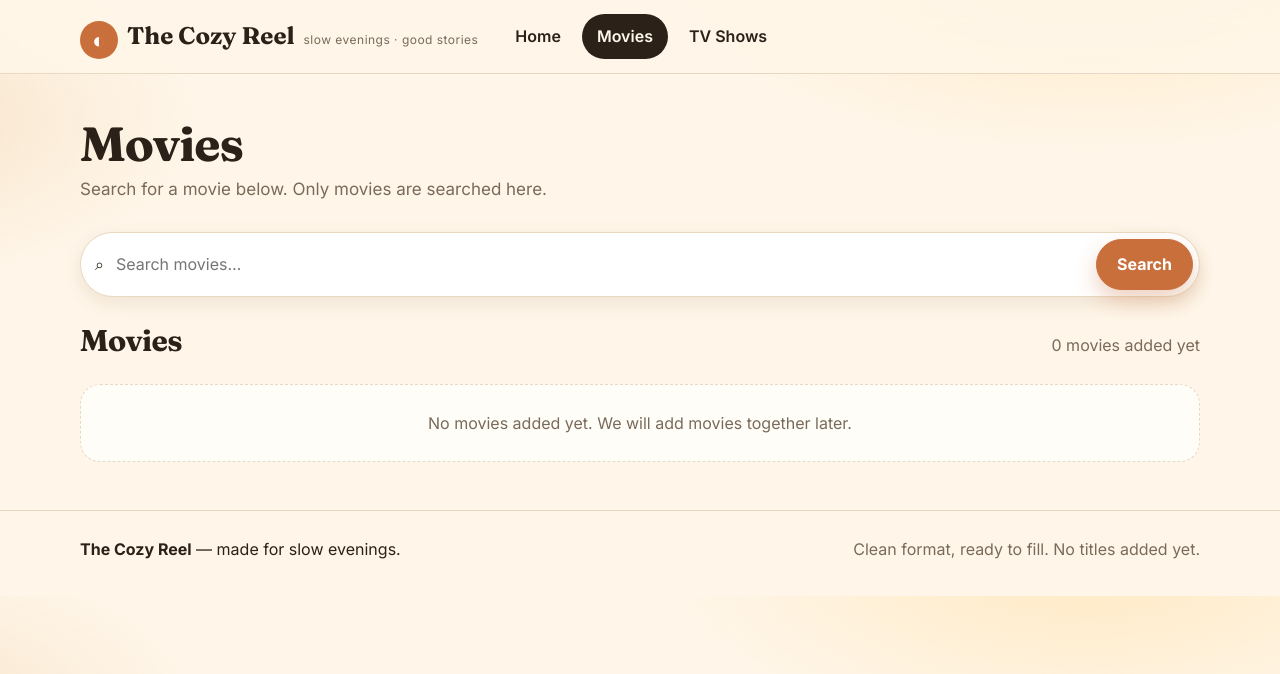
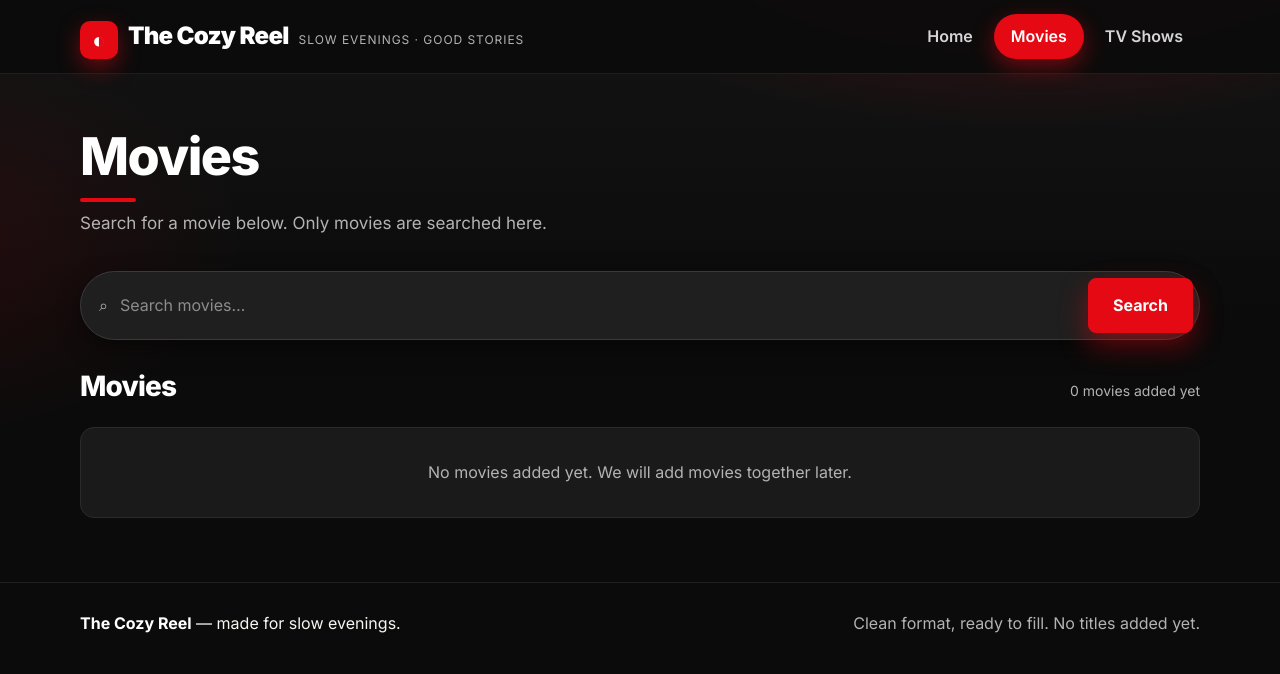
Before and after one commit to JeevanPadal/Cozy-site, a plain HTML site: page movies.html in a window 1280 px wide. Drawn offline with Linux system fonts and the light colour scheme.

Commit message:
Cozy Reel v6 — dark premium Netflix-like theme, same separate pages

```diff
--- a/movies.html
+++ b/movies.html
@@ -7,7 +7,7 @@
   <meta name="description" content="Search movies on The Cozy Reel. Only movies are searched here.">
   <link rel="preconnect" href="https://fonts.googleapis.com">
   <link rel="preconnect" href="https://fonts.gstatic.com" crossorigin>
-  <link href="https://fonts.googleapis.com/css2?family=Fraunces:opsz,wght@9..144,500;9..144,700&family=Inter:wght@400;500;600;700&display=swap" rel="stylesheet">
+  <link href="https://fonts.googleapis.com/css2?family=Inter:wght@400;500;600;700;800;900&display=swap" rel="stylesheet">
   <link rel="stylesheet" href="style.css">
 </head>
 <body>
--- a/style.css
+++ b/style.css
@@ -1,24 +1,26 @@
 /* ============================================================
-   THE COZY REEL — style.css  (v4 — separate spaces)
-   Same cozy palette: warm cream, toasted brown,
-   burnt orange, soft sage. Clean, simple, ready to fill.
+   THE COZY REEL — style.css  (v6 — dark, premium, Netflix-like)
+   Deep black, cinematic red, clean white type.
+   Same pages, same content — only the look changed.
    ============================================================ */
 
 :root {
-  --cream: #fff6e9;
-  --cream-2: #fdf0d5;
-  --card: #fffbf2;
-  --ink: #2b2118;
-  --muted: #7a6a5a;
-  --line: #e8d9c0;
-  --accent: #c96f3b;
-  --accent-dark: #a85427;
-  --accent-soft: #f3d9b8;
-  --sage: #8a9b7a;
-  --gold: #d9a441;
-  --shadow: 0 14px 34px rgba(84, 54, 24, 0.12);
-  --shadow-small: 0 6px 18px rgba(84, 54, 24, 0.10);
-  --radius: 20px;
+  --bg: #0b0b0b;
+  --bg-2: #141414;
+  --card: #1a1a1a;
+  --card-2: #1f1f1f;
+  --ink: #f5f5f1;
+  --muted: #b3b3b3;
+  --muted-2: #8c8c8c;
+  --line: #2b2b2b;
+  --line-2: #3a3a3a;
+  --accent: #e50914;
+  --accent-dark: #b00610;
+  --accent-glow: rgba(229, 9, 20, 0.45);
+  --gold: #e8c15a;
+  --shadow: 0 20px 50px rgba(0, 0, 0, 0.55);
+  --shadow-small: 0 8px 24px rgba(0, 0, 0, 0.45);
+  --radius: 14px;
 }
 
 * { box-sizing: border-box; }
@@ -29,14 +31,21 @@ body {
   font-family: "Inter", system-ui, -apple-system, "Segoe UI", sans-serif;
   color: var(--ink);
   background:
-    radial-gradient(700px 320px at 85% -40px, #ffe9c2 0%, transparent 60%),
-    radial-gradient(600px 300px at -10% 20%, #f7e3c8 0%, transparent 55%),
-    var(--cream);
+    radial-gradient(900px 420px at 80% -120px, rgba(229, 9, 20, 0.28) 0%, transparent 60%),
+    radial-gradient(700px 380px at -10% 30%, rgba(229, 9, 20, 0.12) 0%, transparent 55%),
+    linear-gradient(180deg, #141414 0%, var(--bg) 320px);
+  background-color: var(--bg);
   line-height: 1.55;
+  min-height: 100vh;
 }
 
 .wrap { width: min(1120px, calc(100% - 40px)); margin-inline: auto; }
-h1, h2, h3 { font-family: "Fraunces", Georgia, serif; line-height: 1.08; letter-spacing: -0.02em; }
+h1, h2, h3 {
+  font-family: "Inter", system-ui, sans-serif;
+  font-weight: 800;
+  line-height: 1.05;
+  letter-spacing: -0.03em;
+}
 a { color: inherit; }
 button { font: inherit; cursor: pointer; }
 .muted { color: var(--muted); }
@@ -44,69 +53,107 @@ button { font: inherit; cursor: pointer; }
 /* ---------- Top bar ---------- */
 .topbar {
   position: sticky; top: 0; z-index: 20;
-  background: rgba(255, 246, 233, 0.88);
-  backdrop-filter: blur(12px);
-  border-bottom: 1px solid var(--line);
+  background: rgba(11, 11, 11, 0.92);
+  backdrop-filter: blur(14px);
+  border-bottom: 1px solid rgba(255, 255, 255, 0.08);
 }
-.topbar-inner { display: flex; align-items: center; gap: 22px; flex-wrap: wrap; padding-block: 14px; }
-.logo { display: flex; align-items: baseline; gap: 9px; text-decoration: none; }
+.topbar-inner { display: flex; align-items: center; gap: 28px; flex-wrap: wrap; padding-block: 14px; }
+.logo { display: flex; align-items: baseline; gap: 10px; text-decoration: none; }
 .logo-mark {
   display: grid; place-items: center; width: 38px; height: 38px;
-  border-radius: 50%; background: var(--accent); color: #fff;
+  border-radius: 10px; background: var(--accent); color: #fff;
   font-size: 22px; transform: translateY(4px);
+  box-shadow: 0 8px 22px var(--accent-glow);
 }
-.logo-text { font-family: "Fraunces", Georgia, serif; font-weight: 700; font-size: 24px; }
-.logo-tag { font-size: 12px; color: var(--muted); letter-spacing: 0.04em; }
-.main-nav { display: flex; gap: 6px; flex-wrap: wrap; }
-.nav-btn { border: 1px solid transparent; background: transparent; color: var(--ink); padding: 9px 14px; border-radius: 999px; font-weight: 600; text-decoration: none; }
-.nav-btn:hover { background: var(--cream-2); }
-.nav-btn.active { background: var(--ink); color: #fff7ea; }
+.logo-text { font-family: "Inter", system-ui, sans-serif; font-weight: 900; font-size: 24px; letter-spacing: -0.03em; color: #fff; }
+.logo-tag { font-size: 12px; color: var(--muted); letter-spacing: 0.08em; text-transform: uppercase; }
+.main-nav { display: flex; gap: 4px; flex-wrap: wrap; margin-left: auto; }
+.nav-btn {
+  border: 1px solid transparent; background: transparent; color: #d6d6d6;
+  padding: 9px 16px; border-radius: 999px; font-weight: 600; text-decoration: none;
+  transition: color 0.15s ease, background 0.15s ease;
+}
+.nav-btn:hover { background: rgba(255, 255, 255, 0.08); color: #fff; }
+.nav-btn.active { background: var(--accent); color: #fff; box-shadow: 0 8px 22px var(--accent-glow); }
 
-/* ---------- Home (clean, no movie/show content) ---------- */
-.hero-home { max-width: 680px; padding-block: 64px 56px; }
-.eyebrow { display: inline-block; margin: 0 0 14px; padding: 7px 12px; border-radius: 999px; background: #fff; border: 1px solid var(--line); font-size: 13px; font-weight: 600; }
-.hero-home h1 { font-size: clamp(40px, 6vw, 64px); margin: 0 0 16px; }
-.hero-sub { font-size: 18px; color: #5d4f42; max-width: 52ch; }
-.hero-actions { display: flex; gap: 12px; flex-wrap: wrap; margin-top: 22px; }
+/* ---------- Home (welcoming page only) ---------- */
+.hero-home { max-width: 720px; padding-block: 84px 72px; }
+.eyebrow {
+  display: inline-block; margin: 0 0 18px; padding: 7px 13px; border-radius: 999px;
+  background: rgba(229, 9, 20, 0.14); border: 1px solid rgba(229, 9, 20, 0.45);
+  color: #ff8a90; font-size: 12px; font-weight: 700; letter-spacing: 0.12em; text-transform: uppercase;
+}
+.hero-home h1 { font-size: clamp(48px, 7vw, 84px); margin: 0 0 20px; color: #fff; }
+.hero-home h1::after {
+  content: ""; display: block; width: 72px; height: 5px; margin-top: 22px;
+  border-radius: 999px; background: var(--accent);
+}
+.hero-sub { font-size: 19px; color: #c9c9c9; max-width: 56ch; }
+.hero-actions { display: flex; gap: 12px; flex-wrap: wrap; margin-top: 28px; }
 
-.btn { border: 1px solid var(--ink); border-radius: 999px; padding: 12px 20px; font-weight: 700; background: #fff; text-decoration: none; display: inline-block; transition: transform 0.15s ease, box-shadow 0.15s ease; }
+.btn {
+  border: 1px solid rgba(255, 255, 255, 0.25); border-radius: 8px;
+  padding: 14px 24px; font-weight: 700; background: transparent; color: #fff;
+  text-decoration: none; display: inline-block;
+  transition: transform 0.15s ease, box-shadow 0.15s ease, background 0.15s ease;
+}
 .btn:hover { transform: translateY(-2px); }
-.btn-primary { background: var(--accent); border-color: var(--accent); color: #fff; box-shadow: 0 10px 22px rgba(201, 111, 59, 0.32); }
-.btn-primary:hover { background: var(--accent-dark); }
-.btn-ghost { background: #fffdf8; }
+.btn-primary {
+  background: var(--accent); border-color: var(--accent); color: #fff;
+  box-shadow: 0 12px 28px var(--accent-glow);
+}
+.btn-primary:hover { background: #f6121d; }
+.btn-ghost { background: rgba(255, 255, 255, 0.06); }
+.btn-ghost:hover { background: rgba(255, 255, 255, 0.12); }
 
 /* ---------- Movies / TV Shows pages ---------- */
-.page-head { padding-block: 44px 8px; }
-.page-head h2 { font-size: clamp(34px, 5vw, 48px); margin: 0 0 6px; }
-.page-head p { margin: 0; font-size: 17px; }
+.page-head { padding-block: 56px 8px; }
+.page-head h2 { font-size: clamp(36px, 5vw, 52px); margin: 0 0 8px; color: #fff; }
+.page-head h2::after {
+  content: ""; display: block; width: 56px; height: 4px; margin-top: 14px;
+  border-radius: 999px; background: var(--accent);
+}
+.page-head p { margin: 0; font-size: 17px; color: var(--muted); }
 
 .big-search {
   display: flex; align-items: center; gap: 10px; flex-wrap: wrap;
-  margin-top: 22px; padding: 6px 6px 6px 14px;
-  background: #fff; border: 1px solid var(--line); border-radius: 999px;
+  margin-top: 26px; padding: 6px 6px 6px 18px;
+  background: var(--card-2); border: 1px solid var(--line-2); border-radius: 999px;
   box-shadow: var(--shadow-small);
+  transition: border-color 0.15s ease, box-shadow 0.15s ease;
 }
-.big-search input { flex: 1; min-width: 160px; border: 0; outline: 0; font: inherit; background: transparent; }
+.big-search:focus-within { border-color: var(--accent); box-shadow: 0 0 0 3px rgba(229, 9, 20, 0.25); }
+.big-search input {
+  flex: 1; min-width: 160px; border: 0; outline: 0; font: inherit;
+  background: transparent; color: #fff;
+}
+.big-search input::placeholder { color: var(--muted-2); }
+.big-search span { color: var(--muted); }
 
 /* ---------- Results ---------- */
-.results-head { display: flex; align-items: baseline; justify-content: space-between; gap: 16px; margin-top: 28px; }
-.results-head h2 { font-size: 30px; margin: 0; }
-.results-head p { color: var(--muted); margin: 0; }
+.results-head { display: flex; align-items: baseline; justify-content: space-between; gap: 16px; margin-top: 32px; }
+.results-head h2 { font-size: 28px; margin: 0; color: #fff; }
+.results-head p { color: var(--muted); margin: 0; font-size: 14px; }
 .grid { display: grid; grid-template-columns: repeat(3, 1fr); gap: 20px; margin-top: 18px; }
 .grid:empty { display: none; }
 
-.empty-state { margin: 26px 0; padding: 26px; border: 1px dashed var(--line); border-radius: var(--radius); background: #fffdf8; text-align: center; color: var(--muted); }
+.empty-state {
+  margin: 26px 0; padding: 32px 26px; border: 1px solid var(--line);
+  border-radius: var(--radius); background: var(--card);
+  text-align: center; color: var(--muted); font-size: 16px;
+}
 
 /* ---------- Footer ---------- */
-.footer { border-top: 1px solid var(--line); padding-block: 26px 34px; margin-top: 48px; }
+.footer { border-top: 1px solid rgba(255, 255, 255, 0.08); padding-block: 28px 36px; margin-top: 64px; }
 .footer-inner { display: flex; justify-content: space-between; gap: 16px; flex-wrap: wrap; }
 .footer p { margin: 0; }
+.footer strong { color: #fff; }
 
 /* ---------- Toast ---------- */
 .toast {
   position: fixed; left: 50%; bottom: 22px; transform: translate(-50%, 80px); z-index: 60;
-  padding: 12px 18px; border-radius: 999px; background: var(--ink); color: #fff7ea;
-  font-weight: 600; box-shadow: var(--shadow); opacity: 0;
+  padding: 12px 20px; border-radius: 999px; background: #fff; color: #111;
+  font-weight: 700; box-shadow: var(--shadow); opacity: 0;
   transition: transform 0.25s ease, opacity 0.25s ease; pointer-events: none;
 }
 .toast.show { transform: translate(-50%, 0); opacity: 1; }
@@ -115,7 +162,8 @@ button { font: inherit; cursor: pointer; }
 @media (max-width: 880px) {
   .grid { grid-template-columns: repeat(2, 1fr); }
   .logo-tag { display: none; }
-  .hero-home { padding-block: 44px 36px; }
+  .hero-home { padding-block: 56px 48px; }
+  .main-nav { margin-left: 0; }
 }
 @media (max-width: 560px) {
   .grid { grid-template-columns: 1fr; }
```
Also changed, not shown: index.html (+1 -1 lines), shows.html (+1 -1 lines), 1 other file.
